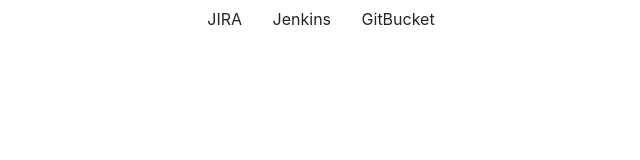
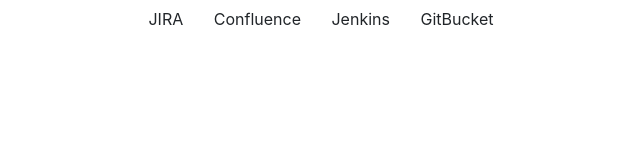
Before and after one commit to int128/devops-compose, a plain HTML site: page reverse-proxy/index.html in a window 1280 px wide. Shown: the whole page, without its empty margins (319-959 px from the left). Drawn offline with nearby package versions, Linux system fonts and the light colour scheme.

Commit message:
Refactor

```diff
--- a/reverse-proxy/index.html
+++ b/reverse-proxy/index.html
@@ -8,9 +8,10 @@
 <body>
 
   <div class="text-center">
-    <a href="/jira" class="btn btn-default">JIRA</a>
-    <a href="/jenkins" class="btn btn-default">Jenkins</a>
-    <a href="/gitbucket" class="btn btn-default">GitBucket</a>
+    <a href="/jira/" class="btn btn-default">JIRA</a>
+    <a href="/confluence/" class="btn btn-default">Confluence</a>
+    <a href="/jenkins/" class="btn btn-default">Jenkins</a>
+    <a href="/gitbucket/" class="btn btn-default">GitBucket</a>
   </div>
 
 </body>
```
Also changed, not shown: 11 other files.
